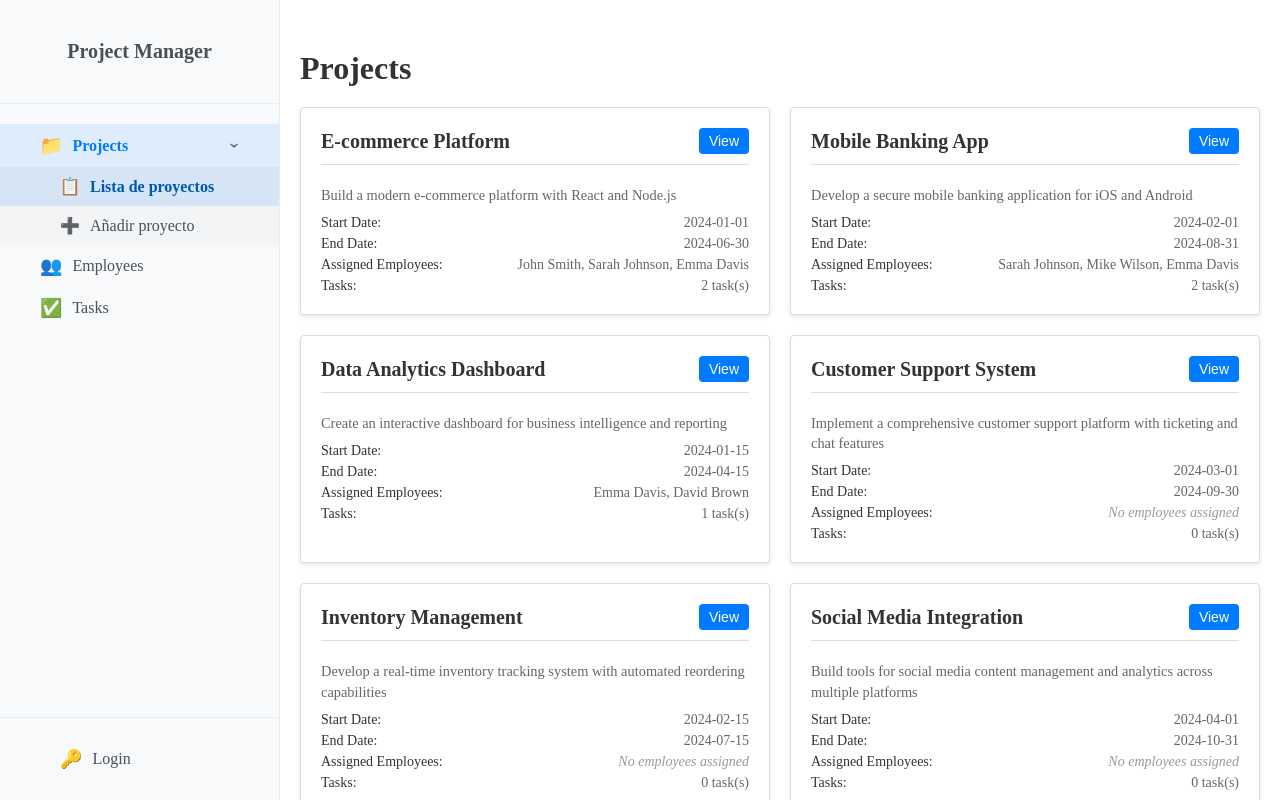
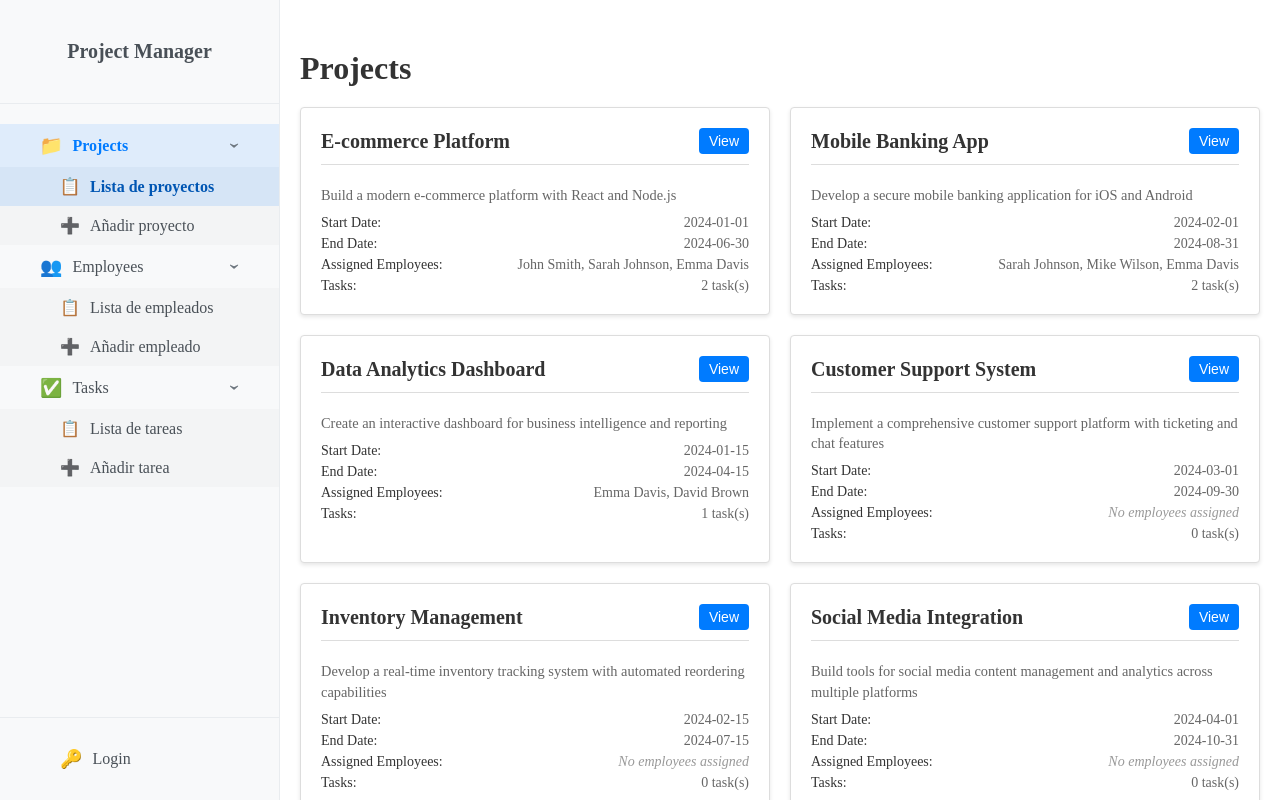
Before and after one commit to AndresLabat/Project-manager, an Angular app: page /projects in a window 1280 px wide. Built offline with nearby package versions, Linux system fonts and the light colour scheme.

Commit message:
feat: add dropdown navigation for employees and tasks with sub-links, enhancing user interaction and accessibility

```diff
--- a/src/app/app.html
+++ b/src/app/app.html
@@ -36,23 +36,65 @@
             </li>
           </ul>
         </li>
-        <li>
+        <li class="nav-item">
           <a
-            class="nav-link"
+            class="nav-link nav-toggle"
             [class.active]="isActiveRoute('/employees')"
-            (click)="router.navigate(['/employees'])">
+            (click)="toggleEmployeesDropdown()">
             <span class="nav-icon">👥</span>
             <span class="nav-text">Employees</span>
+            <span class="nav-arrow" [class.rotated]="employeesDropdownOpen()">›</span>
           </a>
+          <ul class="nav-dropdown" [class.open]="employeesDropdownOpen()">
+            <li>
+              <a
+                class="nav-link nav-sub-link"
+                [class.active]="isActiveSubRoute('/employees')"
+                (click)="router.navigate(['/employees'])">
+                <span class="nav-icon">📋</span>
+                <span class="nav-text">Lista de empleados</span>
+              </a>
+            </li>
+            <li>
+              <a
+                class="nav-link nav-sub-link"
+                [class.active]="isActiveSubRoute('/employees/new')"
+                (click)="router.navigate(['/employees/new'])">
+                <span class="nav-icon">➕</span>
+                <span class="nav-text">Añadir empleado</span>
+              </a>
+            </li>
+          </ul>
         </li>
-        <li>
+        <li class="nav-item">
           <a
-            class="nav-link"
+            class="nav-link nav-toggle"
             [class.active]="isActiveRoute('/tasks')"
-            (click)="router.navigate(['/tasks'])">
+            (click)="toggleTasksDropdown()">
             <span class="nav-icon">✅</span>
             <span class="nav-text">Tasks</span>
+            <span class="nav-arrow" [class.rotated]="tasksDropdownOpen()">›</span>
           </a>
+          <ul class="nav-dropdown" [class.open]="tasksDropdownOpen()">
+            <li>
+              <a
+                class="nav-link nav-sub-link"
+                [class.active]="isActiveSubRoute('/tasks')"
+                (click)="router.navigate(['/tasks'])">
+                <span class="nav-icon">📋</span>
+                <span class="nav-text">Lista de tareas</span>
+              </a>
+            </li>
+            <li>
+              <a
+                class="nav-link nav-sub-link"
+                [class.active]="isActiveSubRoute('/tasks/new')"
+                (click)="router.navigate(['/tasks/new'])">
+                <span class="nav-icon">➕</span>
+                <span class="nav-text">Añadir tarea</span>
+              </a>
+            </li>
+          </ul>
         </li>
       </ul>
     </nav>
--- a/src/app/app.ts
+++ b/src/app/app.ts
@@ -17,6 +17,8 @@ export class App {
   title = signal('Project Manager');
   currentRoute = signal('');
   projectsDropdownOpen = signal(true);
+  employeesDropdownOpen = signal(true);
+  tasksDropdownOpen = signal(true);
 
   constructor(
     public authService: AuthService,
@@ -53,4 +55,12 @@ export class App {
   toggleProjectsDropdown() {
     this.projectsDropdownOpen.set(!this.projectsDropdownOpen());
   }
+
+  toggleEmployeesDropdown() {
+    this.employeesDropdownOpen.set(!this.employeesDropdownOpen());
+  }
+
+  toggleTasksDropdown() {
+    this.tasksDropdownOpen.set(!this.tasksDropdownOpen());
+  }
 }
```
